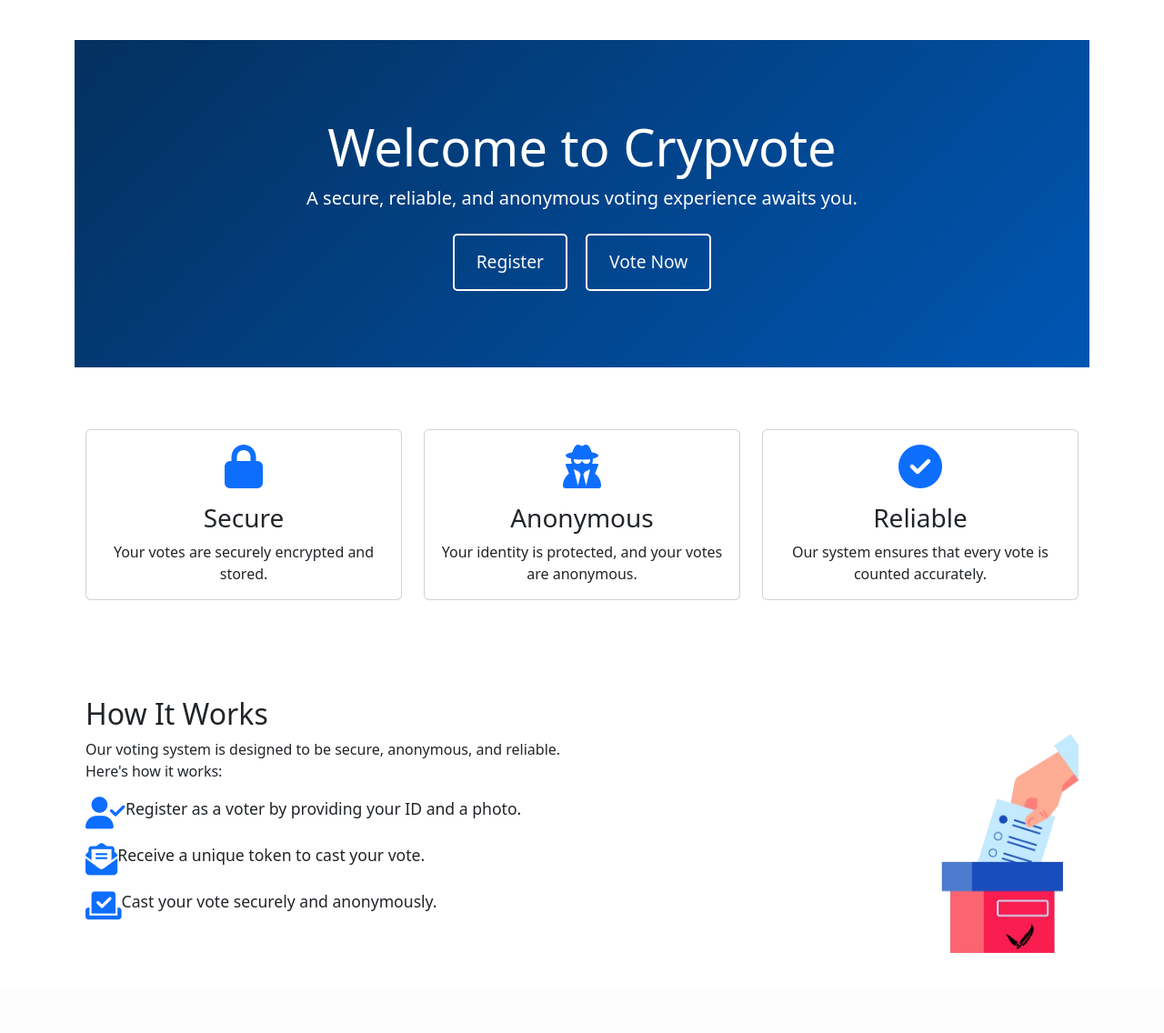
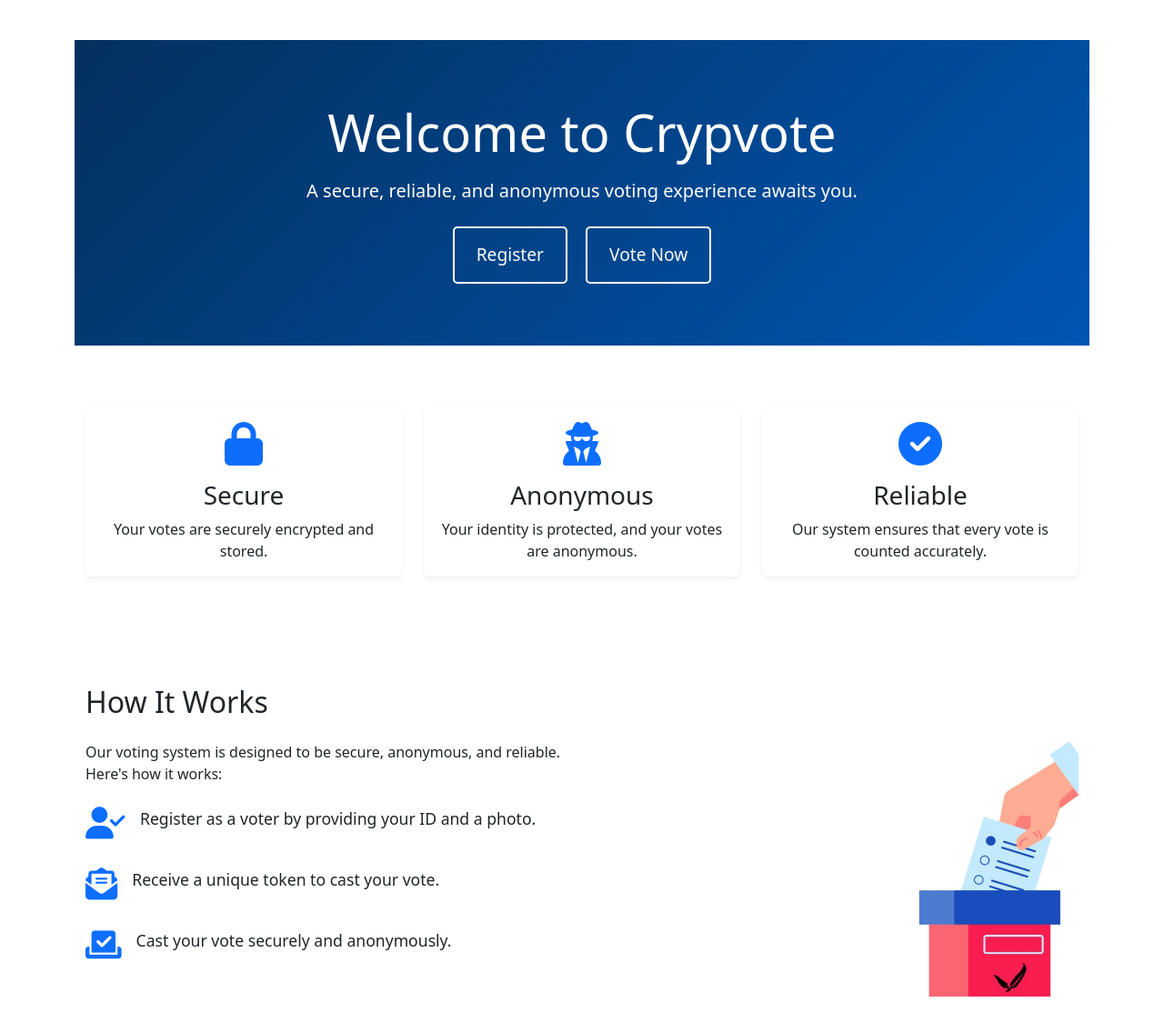
Before and after one commit to RakhaMaulana/Bismillah_TA, a Flask app: page / in a window 1280 px wide. Shown: the part 56-1192 px from the top of the page at 91% size. Before the commit the page ends 1104 px from the top, so only its background shows below. Run offline with Flask 3, Linux system fonts and the light colour scheme; some libraries are stand-ins or nearby versions.

Commit message:
update dikit

```diff
--- a/app.py
+++ b/app.py
@@ -123,7 +123,8 @@ def register_voter_page():
 def register_voter():
     id_number = escape(request.form['id_number'])
     photo_data = request.form['photo']
-    photo_filename = os.path.join(app.config['UPLOAD_FOLDER'], secure_filename(f"{id_number}.jpg"))
+    filename = secure_filename(f"{id_number}.jpg")
+    photo_filename = os.path.join(app.config['UPLOAD_FOLDER'], filename)
 
     conn = get_db_connection()
     c = conn.cursor()
@@ -142,6 +143,10 @@ def register_voter():
 
     digital_signature = hashlib.sha256(photo_data.encode()).hexdigest()
     token = save_voter(id_number, digital_signature, photo_filename)
+    salted_token = token + "PoltekSSN"
+    hashed_token = hashlib.sha256(salted_token.encode()).hexdigest()
+    encoded_token = base64.b64encode(hashed_token.encode()).decode()
+
     flash('Voter registered successfully. Awaiting admin approval.')
     return render_template('register_voter.html', token=token)
 
@@ -193,10 +198,12 @@ def vote_page():
 def vote():
     candidate_id = escape(request.form['candidate'])
     token = escape(request.form['token'])
-    hashed_token = hashlib.sha256(token.encode()).hexdigest()
+    salted_token = token + "PoltekSSN"
+    hashed_token = hashlib.sha256(salted_token.encode()).hexdigest()
+    encoded_token = base64.b64encode(hashed_token.encode()).decode()
     conn = get_db_connection()
     c = conn.cursor()
-    c.execute("SELECT id_number, approved, token_used FROM voters WHERE token = ?", (hashed_token,))
+    c.execute("SELECT id_number, approved, token_used FROM voters WHERE token = ?", (encoded_token,))
     voter = c.fetchone()
     if not voter:
         flash('Invalid token')
@@ -237,7 +244,7 @@ def vote():
     signed_message = voter.unwrap_signature(signed_blind_message, n)
     save_ballot(x, concat_message, message_hash, blind_message, signed_blind_message, signed_message)
 
-    c.execute("UPDATE voters SET token_used = 1 WHERE token = ?", (hashed_token,))
+    c.execute("UPDATE voters SET token_used = 1 WHERE token = ?", (encoded_token,))
     conn.commit()
     conn.close()
 
--- a/static/style.css
+++ b/static/style.css
@@ -354,3 +354,26 @@ button.btn:hover {
     display: flex;
     align-items: center;
 }
+
+.col-md-6.text-right img {
+    box-shadow: none;
+}
+
+.how-it-works ul {
+    display: flex;
+    flex-direction: column;
+    gap: 1rem;
+}
+
+.how-it-works li {
+    display: flex;
+    align-items: center;
+}
+
+.how-it-works i {
+    margin-right: 1rem;
+}
+
+.how-it-works img {
+    box-shadow: none;
+}
--- a/templates/index.html
+++ b/templates/index.html
@@ -2,13 +2,13 @@
 
 {% block content %}
 <!-- Hero Section -->
-<div class="jumbotron text-center bg-primary text-white">
+<div class="jumbotron text-center bg-primary text-white py-5">
     <div class="container">
-        <h1 class="display-4 font-weight-bold">Welcome to Crypvote</h1>
+        <h1 class="display-4 font-weight-bold mb-3">Welcome to Crypvote</h1>
         <p class="lead">A secure, reliable, and anonymous voting experience awaits you.</p>
-        <div class="hero-buttons mt-4">
+        <div class="hero-buttons mt-4 d-flex justify-content-center">
             <a href="{{ url_for('register_voter') }}" class="btn btn-outline-light btn-lg px-4 mr-3">Register</a>
-            <a href="{{ url_for('vote') }}" class="btn btn-outline-light btn-lg px-4 mr-3">Vote Now</a>
+            <a href="{{ url_for('vote') }}" class="btn btn-outline-light btn-lg px-4">Vote Now</a>
         </div>
     </div>
 </div>
@@ -16,28 +16,28 @@
 <!-- Features Section -->
 <div class="container mt-5">
     <div class="row text-center">
-        <div class="col-md-4">
-            <div class="card feature-card">
+        <div class="col-md-4 mb-4">
+            <div class="card shadow-sm h-100 border-0 feature-card">
                 <div class="card-body">
-                    <i class="fas fa-lock feature-icon mb-3 text-primary"></i>
+                    <i class="fas fa-lock feature-icon mb-3 text-primary fa-3x"></i>
                     <h3 class="card-title">Secure</h3>
                     <p class="card-text">Your votes are securely encrypted and stored.</p>
                 </div>
             </div>
         </div>
-        <div class="col-md-4">
-            <div class="card feature-card">
+        <div class="col-md-4 mb-4">
+            <div class="card shadow-sm h-100 border-0 feature-card">
                 <div class="card-body">
-                    <i class="fas fa-user-secret feature-icon mb-3 text-primary"></i>
+                    <i class="fas fa-user-secret feature-icon mb-3 text-primary fa-3x"></i>
                     <h3 class="card-title">Anonymous</h3>
                     <p class="card-text">Your identity is protected, and your votes are anonymous.</p>
                 </div>
             </div>
         </div>
-        <div class="col-md-4">
-            <div class="card feature-card">
+        <div class="col-md-4 mb-4">
+            <div class="card shadow-sm h-100 border-0 feature-card">
                 <div class="card-body">
-                    <i class="fas fa-check-circle feature-icon mb-3 text-primary"></i>
+                    <i class="fas fa-check-circle feature-icon mb-3 text-primary fa-3x"></i>
                     <h3 class="card-title">Reliable</h3>
                     <p class="card-text">Our system ensures that every vote is counted accurately.</p>
                 </div>
@@ -48,10 +48,10 @@
 
 <!-- How It Works Section -->
 <div class="container mt-5">
-    <div class="row align-items-center">
+    <div class="row align-items-center how-it-works">
         <div class="col-md-6">
-            <h2>How It Works</h2>
-            <p>Our voting system is designed to be secure, anonymous, and reliable. Here's how it works:</p>
+            <h2 class="mb-4">How It Works</h2>
+            <p class="mb-4">Our voting system is designed to be secure, anonymous, and reliable. Here's how it works:</p>
             <ul class="list-unstyled">
                 <li class="mb-3 d-flex align-items-start">
                     <i class="fas fa-user-check fa-2x text-primary"></i>
@@ -67,8 +67,8 @@
                 </li>
             </ul>
         </div>
-        <div class="col-md-6" style="text-align: right;">
-            <img src="{{ url_for('static', filename='voting_process.png') }}" alt="Voting Process" class="img-fluid" style="max-height: 300px;">
+        <div class="col-md-6 text-end">
+            <img src="{{ url_for('static', filename='voting_process.png') }}" alt="Voting Process" class="img-fluid" style="max-height: 350px;">
         </div>
     </div>
 </div>
```
Also changed, not shown: createdb.py (+6 -3 lines), templates/approve_voter.html (+13 -8 lines), templates/base.html (line endings or trailing spaces).
